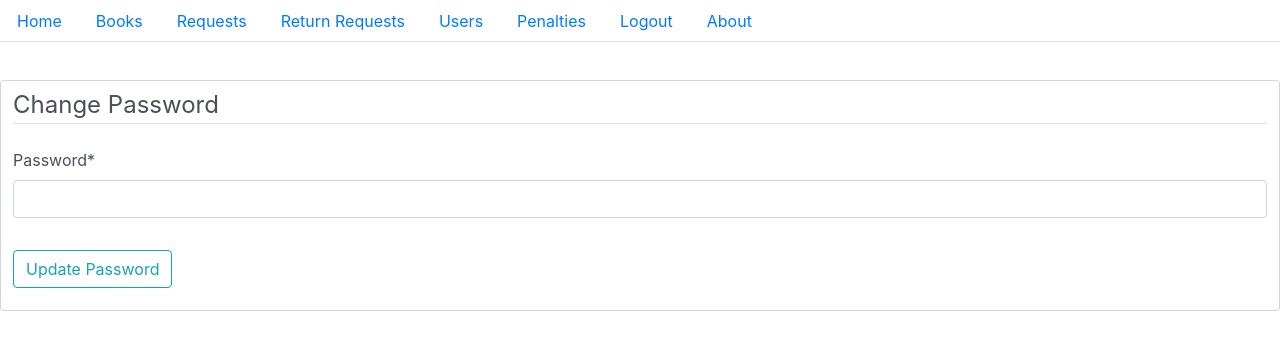
After one commit to shaikh-ma/LibraryManagement, a Django app: page /update_password/ in a window 1280 px wide. The commit adds this page. Shown: the top 350 px of the page. Run offline with Django 3.2, Linux system fonts and the light colour scheme; the visitor is signed in with stand-in values (Sample User, id 1); some libraries are stand-ins or nearby versions.

Commit message:
Adding feature to update password

```diff
--- a/libman/libman/urls.py
+++ b/libman/libman/urls.py
@@ -9,6 +9,7 @@ from users import views as user_views
 urlpatterns = [
     path('super_admin/', admin.site.urls, name="admin"),
     path('register/', user_views.register, name='register'),
+    path('update_password/', user_views.update_password, name='update_password'),
     path('login/', auth_views.LoginView.as_view(template_name='users/login.html'), name='login'),
     path('logout/', auth_views.LogoutView.as_view(template_name='users/logout.html'), name='logout'),
     path('profile/', user_views.profile, name='profile'),
--- a/libman/users/forms.py
+++ b/libman/users/forms.py
@@ -28,3 +28,17 @@ class UserRegisterForm(UserCreationForm):
             'password1',
             'password2'
             ]
+
+
+class UserPasswordForm(forms.ModelForm):
+    class Meta:
+        model = User
+        fields = ['password']
+
+    def clean_password(self):
+        password = self.cleaned_data.get('password')
+        if not password:
+            raise forms.ValidationError("Password is required.")
+        if len(password) < 8:
+            raise forms.ValidationError("Password must be at least 8 characters long.")
+        return password
--- a/libman/users/templates/users/profile.html
+++ b/libman/users/templates/users/profile.html
@@ -10,7 +10,8 @@
           <tr><td>Email      </td><td> {{ user.email }}</td></tr>
         </table>
        <br/>
-       <button class="btn btn-primary"><a style="color:white" href="{% url 'home' %}">Back</a></button>
+       <a class="btn btn-primary" href="{% url 'home' %}">Back</a>
+       <a class="btn btn-primary" href="{% url 'update_password' %}">Change Password</a>
        </div>
       </div>
 {% endblock content %}
--- /dev/null
+++ b/libman/users/templates/users/update_password.html
@@ -0,0 +1,18 @@
+{% extends "library/base.html" %}
+
+{% block title %} Change Password {% endblock %}
+{% load crispy_forms_tags %}
+{% block content %}
+<div class="content-section">
+    <form class="form-control" method="POST">
+        {% csrf_token %}
+        <fieldset class="form-group">
+            <legend class="border-bottom mb-4">Change Password</legend>
+            {{ form|crispy }}
+        </fieldset>
+        <div class="form-group">
+            <button class="btn btn-outline-info" type="submit">Update Password</button>
+        </div>
+    </form>
+</div>
+{% endblock content %}
--- a/libman/users/views.py
+++ b/libman/users/views.py
@@ -1,7 +1,7 @@
 from django.shortcuts import render, redirect
 from django.contrib import messages
 from django.contrib.auth.decorators import login_required
-from .forms import UserRegisterForm
+from .forms import UserRegisterForm, UserPasswordForm
 
 
 def register(request):
@@ -20,3 +20,17 @@ def register(request):
 @login_required
 def profile(request):
     return render(request, 'users/profile.html')
+
+
+@login_required
+def update_password(request):
+    if request.method == 'POST':
+        form = UserPasswordForm(request.POST)
+        if form.is_valid():
+            user = request.user
+            user.set_password(form.cleaned_data['password'])
+            user.save()
+            return redirect('home')
+    else:
+        form = UserPasswordForm()
+    return render(request, 'users/update_password.html', {'form': form})
```
